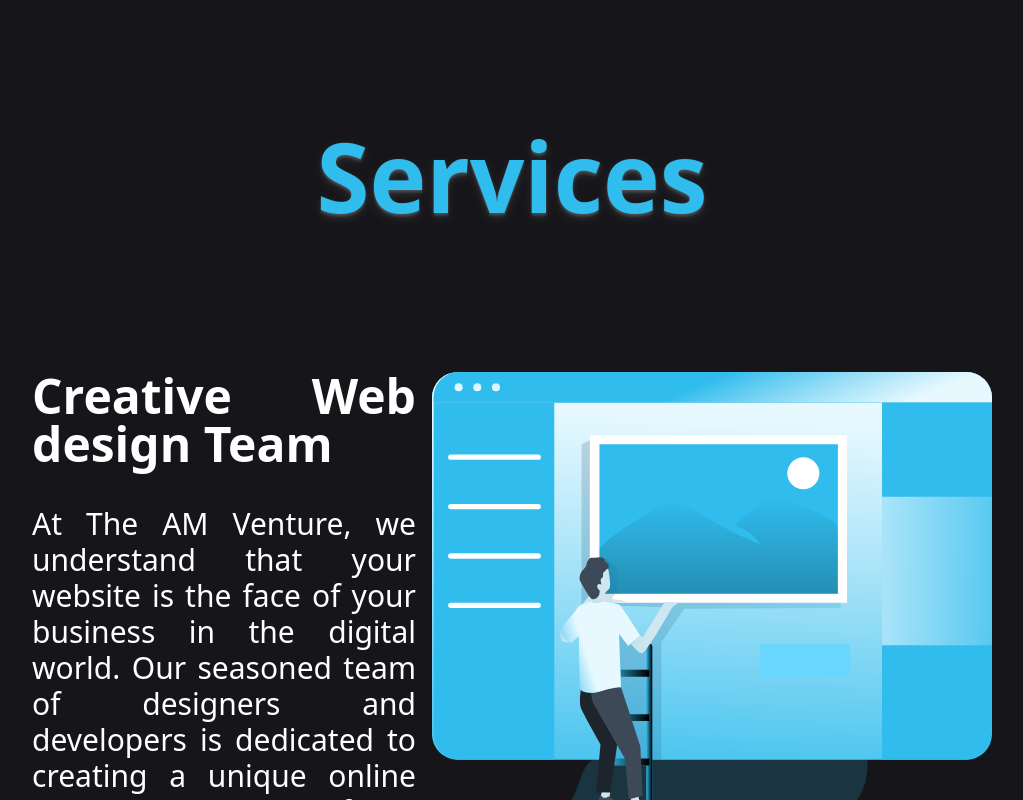
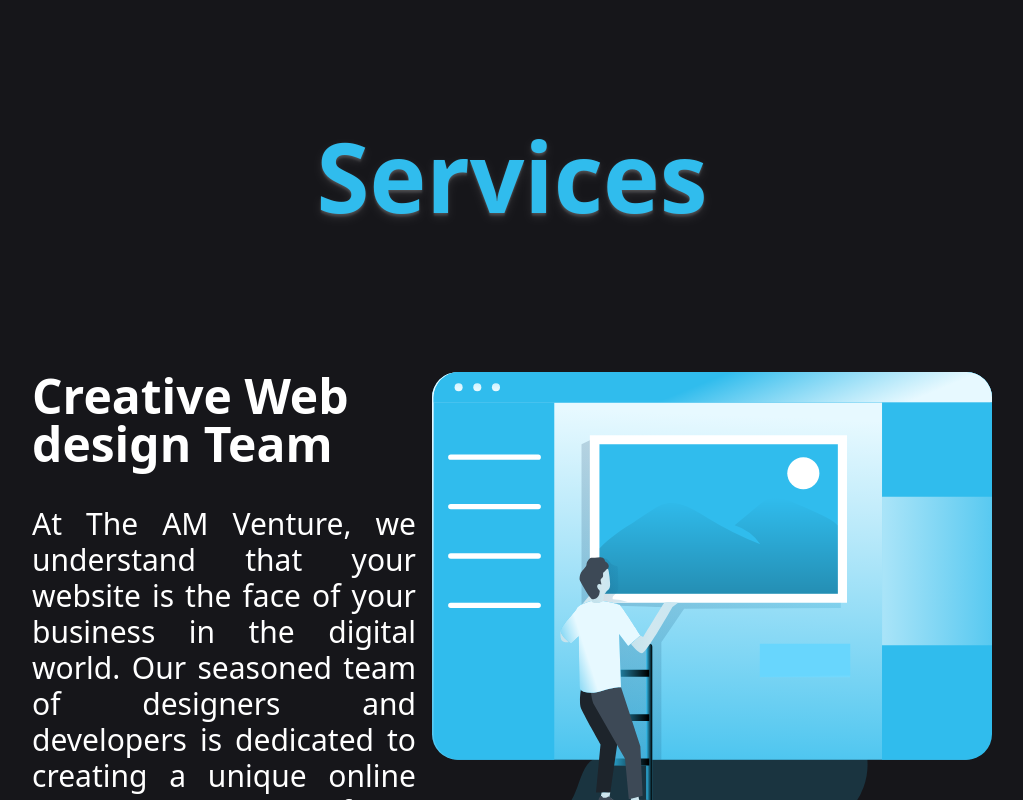
Before and after one commit to The-AM-Venture/homepage, a Next.js app: page / in a window 1280 px wide. Shown: the part 1560-2360 px from the top of the page, without its empty margins (128-1151 px from the left). Built offline with nearby package versions, Linux system fonts and the light colour scheme.

Commit message:
fix text

```diff
--- a/src/app/components/services.js
+++ b/src/app/components/services.js
@@ -4,12 +4,12 @@
 export default function Services() {
   return (
     <>
-        <section className='mx-5 md:mx-0 text-justify'>
+        <section className='mx-5 md:mx-0'>
             <h2 className='font-bold text-primary-a0 lg:text-8xl md:text-7xl text-5xl mb-[10%] text-shadow-lg/10 text-shadow-light-a0 text-center'>Services</h2>
                 <div className='pt-5 flex flex-col md:flex-row justify-center'>
                     <div className='flex flex-col xl:w-[30%] mr-4'>
                         <p className='font-bold text-4xl sm:text-4xl md:text-5xl 2xl:text-6xl mb-[10%]'>Creative Web design Team</p>
-                        <p className='text-lg sm:text-xl md:text-lg lg:text-3xl'>At The AM Venture, we understand that your website is the face of your business in the digital world. Our seasoned team of designers and developers is dedicated to creating a unique online identity that perfectly encapsulates your brand's essence. From the moment visitors land on your site, they'll be immersed in an engaging and cohesive online experience.</p>
+                        <p className='text-lg sm:text-xl md:text-lg lg:text-3xl text-justify'>At The AM Venture, we understand that your website is the face of your business in the digital world. Our seasoned team of designers and developers is dedicated to creating a unique online identity that perfectly encapsulates your brand's essence. From the moment visitors land on your site, they'll be immersed in an engaging and cohesive online experience.</p>
                     </div>
                     <img className='rounded-xl w-[35em] mt-5 md:mt-0 h-full' src="/image-post.svg" />
                 </div>
@@ -19,7 +19,7 @@
                     <img className='rounded-xl w-[35em] mr-4 h-full' src="/software-engineer.svg" />
                     <div className='flex flex-col w-[30%]'>
                         <p className='hidden md:block font-bold text-4xl sm:text-4xl md:text-5xl 2xl:text-6xl mb-[10%]'>Inovative Web Development </p>
-                        <p className='text-lg sm:text-xl md:text-lg lg:text-3xl'>Behind every beautiful website is a robust framework. Our skilled developers are masters of their craft, employing the latest web technologies to bring your vision to life. Whether you need an e-commerce platform, a blog, or a dynamic corporate site, we have the expertise to deliver. Rest assured, your website will be responsive, secure, and optimized for search engines.</p>
+                        <p className='text-lg sm:text-xl md:text-lg lg:text-3xl text-justify'>Behind every beautiful website is a robust framework. Our skilled developers are masters of their craft, employing the latest web technologies to bring your vision to life. Whether you need an e-commerce platform, a blog, or a dynamic corporate site, we have the expertise to deliver. Rest assured, your website will be responsive, secure, and optimized for search engines.</p>
                     </div>
                 </div>
         </section>
```
